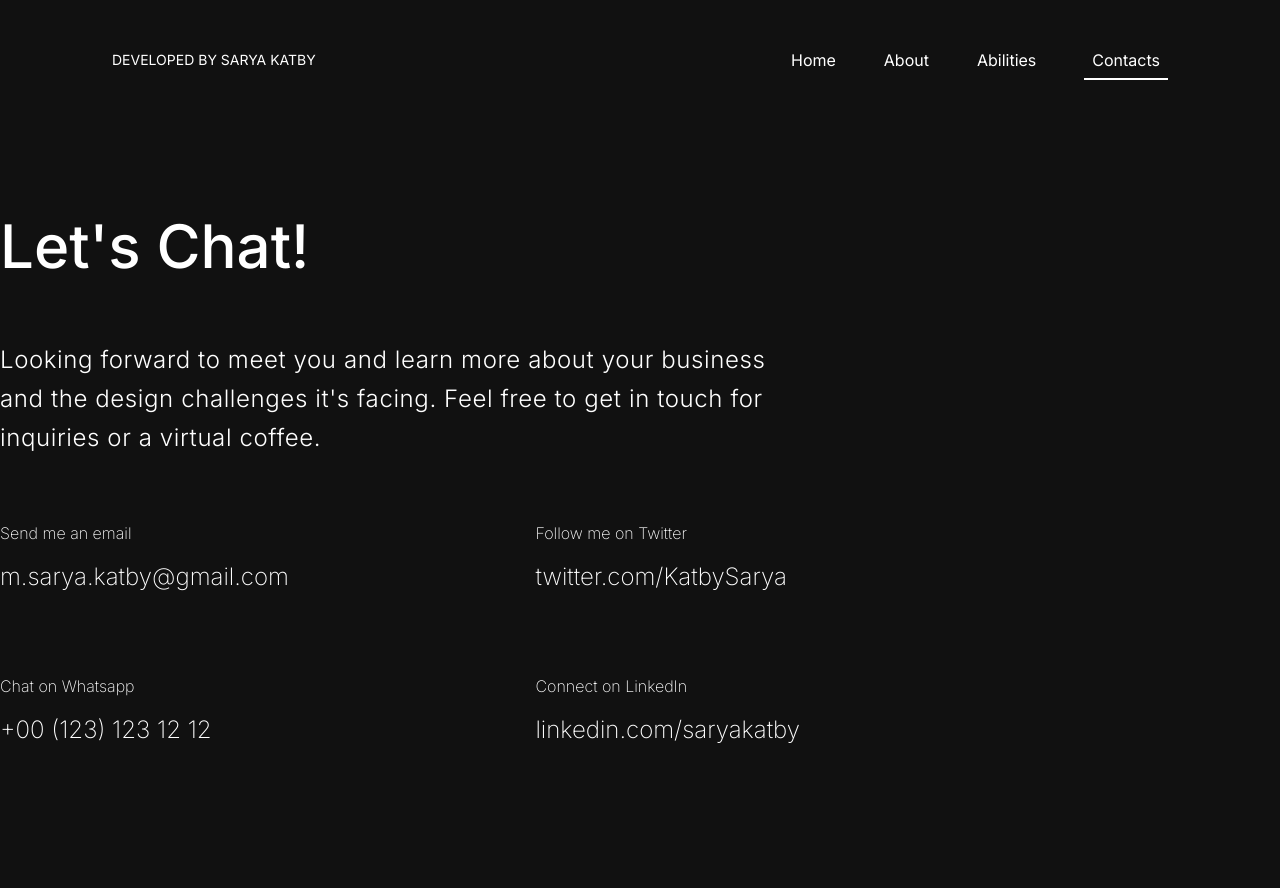
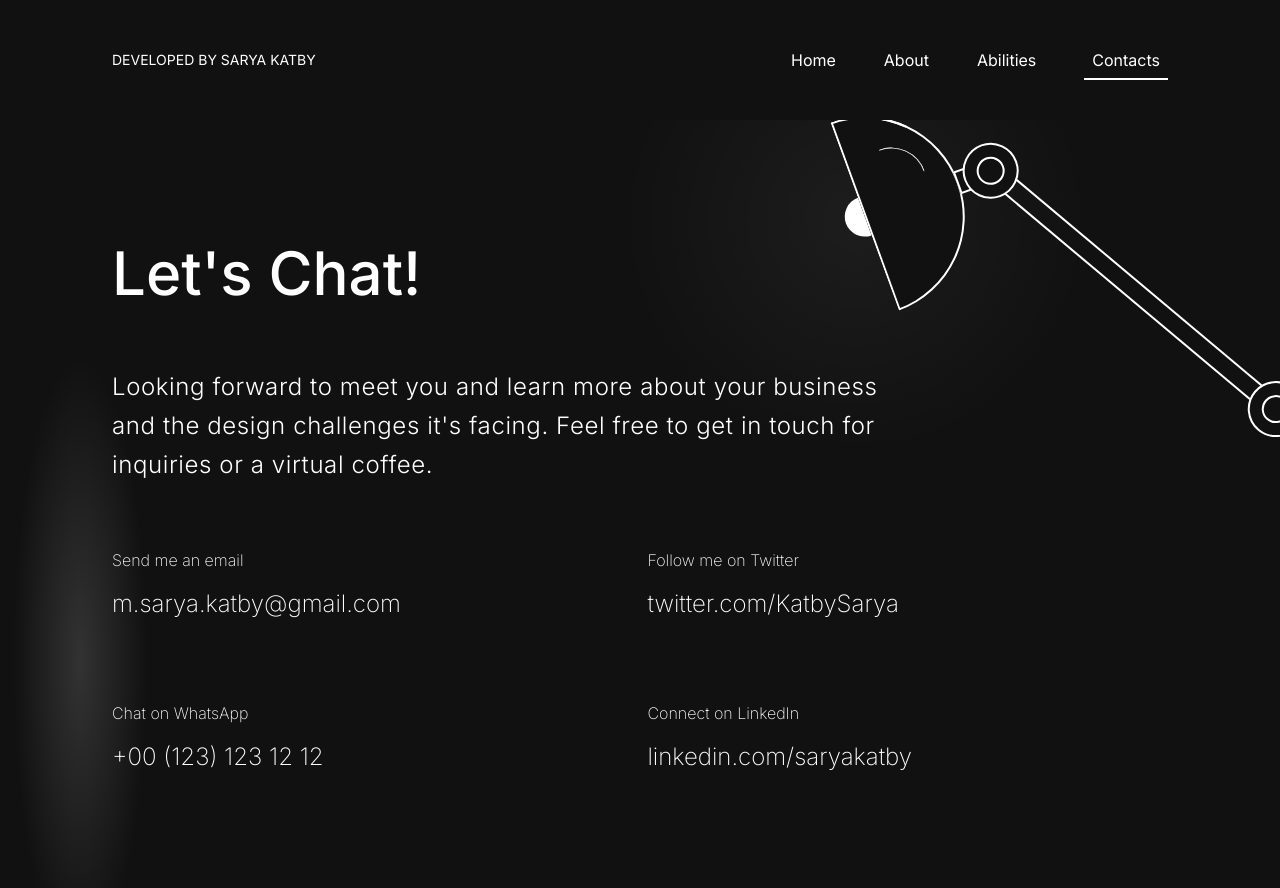
Before and after one commit to SaryaKatbi/lamp-portfolio, a React (Vite) app: page /contacts in a window 1280 px wide. Shown: the top 888 px of the page. Before the commit the page ends 800 px from the top, so only its background shows below. Built offline with nearby package versions, Linux system fonts and the light colour scheme.

Commit message:
Adding WallLamp

```diff
--- /dev/null
+++ b/src/components/WallLamp.tsx
@@ -0,0 +1,56 @@
+const WallLamp = ({
+  mouseY,
+  className,
+}: {
+  mouseY: number;
+  className: string;
+}) => {
+  // NewValue = (((OldValue - OldMin) * (NewMax - NewMin)) / (OldMax - OldMin)) + MewMin
+
+  const roseRotate = ((mouseY - 0) * (200 - 100)) / (1000 - 0) + 50;
+  const greenRotate = ((mouseY - 0) * (170 - 40)) / (1000 - 0) + 300;
+
+  return (
+    <section className={className}>
+      <div className="justify-cente flex h-fit w-fit flex-col items-center ">
+        <div
+          className="flex w-fit origin-bottom-center2 flex-col items-center"
+          style={{
+            transform: `rotate(-${roseRotate}deg)`,
+            transition: "transform 100ms ease",
+          }}
+        >
+          <div
+            className="flex w-fit origin-bottom-center3 flex-col items-center"
+            style={{
+              transform: `rotate(${greenRotate}deg)`,
+              transition: "transform 100ms ease",
+            }}
+          >
+            <div className="flex h-5 w-10 items-center justify-center rounded-t-full bg-white">
+              <div className="bg-gradient-radial-light absolute -z-50 h-[500px] w-[500px]" />
+            </div>
+            <div className="bg flex h-[100px] w-[200px] items-center justify-center rounded-b-full border-[2px] border-white bg-primmaryDark ">
+              <div className="absolute mb-16 ml-20 h-9 w-9 origin-bottom-left rotate-[90deg] rounded-tr-full border-t-[1px]" />
+              <div className="absolute mb-16 ml-20 h-9 w-9 origin-bottom-left rotate-[90deg] rounded-tr-full border-r-[1px]" />
+            </div>
+            <div className="-mt-[2px] h-3 w-6 border-[2px] border-white bg-primmaryDark" />
+            <div className="  -mb-[2px] -mt-[4px] flex h-14 w-14 items-center justify-center rounded-full border-[2px] border-white bg-primmaryDark">
+              <div className="h-7 w-7 rounded-full border-[2px] border-white " />
+            </div>
+          </div>
+
+          <div className=" flex gap-4 bg-primmaryDark ">
+            <div className="-mb-[2px] h-80 w-[2px] bg-white " />
+            <div className="-mb-[2px] h-80 w-[2px] bg-white " />
+          </div>
+          <div className="flex h-14 w-14 items-center justify-center rounded-full border-[2px] border-white">
+            <div className="h-7 w-7 rounded-full border-[2px] border-white" />
+          </div>
+        </div>
+      </div>
+    </section>
+  );
+};
+
+export default WallLamp;
--- a/src/pages/Contacts.tsx
+++ b/src/pages/Contacts.tsx
@@ -1,14 +1,35 @@
+import { useState } from "react";
+
+import WallLamp from "../components/WallLamp";
+
 const Contacts = () => {
+  const [mouseY, setMouseY] = useState(0);
+
+  const shadowPosition = ((mouseY - 0) * (20 - 300)) / (1000 - 0) + 200;
+
   return (
-    <section className="font-secondaryFont">
+    <section
+      onMouseMove={(event) => {
+        setMouseY(event.clientY);
+      }}
+      className="flex h-[840px] w-full items-center justify-between overflow-hidden pb-40 font-secondaryFont  "
+    >
+      <div
+        className=" left-0 h-[700px] w-40 bg-gradient-radial"
+        style={{
+          transform: `translate( 0px, ${shadowPosition}px)`,
+          transition: "transform 150ms ease",
+        }}
+      />
+
+      <article className="absolute left-0 px-28">
         <h2 className="mt-24 text-6xl font-medium">Let's Chat!</h2>
         <div className="w-fit font-light">
           <p className="my-16 w-[800px] text-2xl leading-relaxed tracking-wide ">
-          Looking forward to meet you and learn more about your business and the
-          design challenges it's facing. Feel free to get in touch for inquiries
-          or a virtual coffee.
+            Looking forward to meet you and learn more about your business and
+            the design challenges it's facing. Feel free to get in touch for
+            inquiries or a virtual coffee.
           </p>
-
           <div className="flex h-full w-full justify-between font-extralight">
             <div className="flex flex-col gap-20">
               <div className="flex flex-col gap-4">
@@ -21,9 +42,8 @@ const Contacts = () => {
                   m.sarya.katby@gmail.com
                 </a>
               </div>
-
               <div className="flex flex-col gap-4">
-              <h4>Chat on Whatsapp</h4>
+                <h4>Chat on WhatsApp</h4>
                 <a
                   className="w-fit border-b-[1px] border-white border-opacity-0 text-2xl transition-all hover:border-opacity-100"
                   target="_blank"
@@ -33,7 +53,6 @@ const Contacts = () => {
                 </a>
               </div>
             </div>
-
             <div className="flex flex-col gap-20">
               <div className="flex flex-col gap-4">
                 <h4>Follow me on Twitter</h4>
@@ -45,7 +64,6 @@ const Contacts = () => {
                   twitter.com/KatbySarya
                 </a>
               </div>
-
               <div className="flex flex-col gap-4">
                 <h4>Connect on LinkedIn</h4>
                 <a
@@ -59,6 +77,12 @@ const Contacts = () => {
             </div>
           </div>
         </div>
+      </article>
+
+      <WallLamp
+        mouseY={mouseY}
+        className=" right-0 top-0 -mr-24 -mt-[600px] h-fit w-fit "
+      />
     </section>
   );
 };
```
Lines whose indentation alone changed are shown as unchanged.
